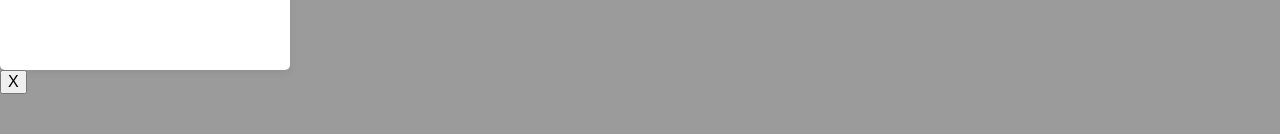
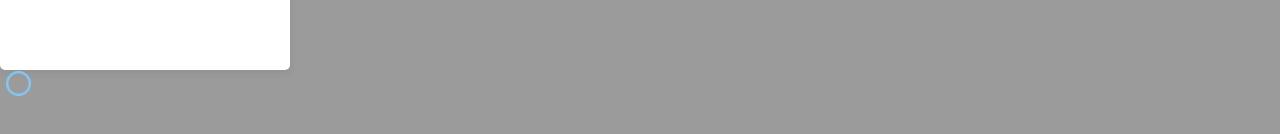
Before and after one commit to andlz21/JogoDaVelha_MBV, a React (Create React App) app: page / in a window 1280 px wide. Shown: the part 310-444 px from the top of the page. Built offline with nearby package versions, Linux system fonts and the light colour scheme.

Commit message:
Aceitar 2 jogadores no player

```diff
--- a/src/App.js
+++ b/src/App.js
@@ -8,7 +8,7 @@
 		<>
 			<Header />
 			<Card />
-			<Player />
+			<Player player="o" />
 		</>
 	);
 }
--- a/src/Objects/Player/index.js
+++ b/src/Objects/Player/index.js
@@ -1,8 +1,17 @@
 import React from 'react';
+import playerX from '../../assets/player-x.png';
+import playerO from '../../assets/player-o.png';
+import './styles.css';
 
-const Player = () => {
+const Player = ({player}) => {
+   const players = [];
+   players['x'] = playerX;
+   players['o'] = playerO;
+
    return (
-      <button className='player'>X</button>
+      <button className='player'>
+         <img src={players[player]} alt={`Jogador ${player.toUpperCase()}`} />
+      </button>
    );
 };
 
--- /dev/null
+++ b/src/Objects/Player/styles.css
@@ -0,0 +1,4 @@
+.player {
+   background: none;
+   border: none;
+}
```
Also changed, not shown: src/assets/player-o.png (added), src/assets/player-x.png (added).
